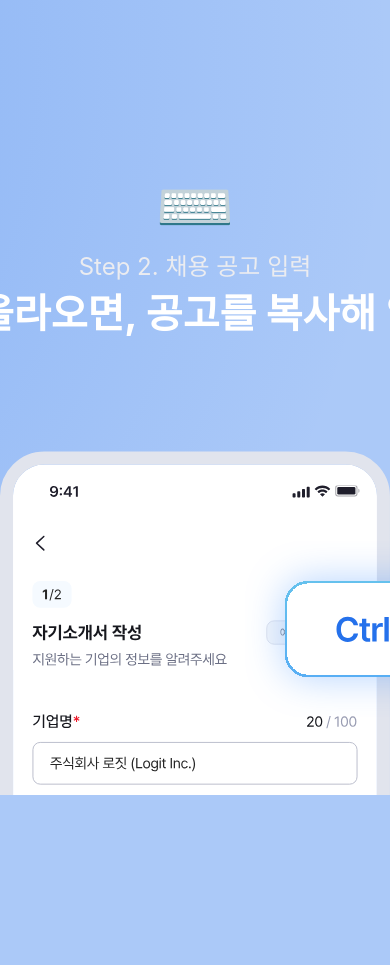
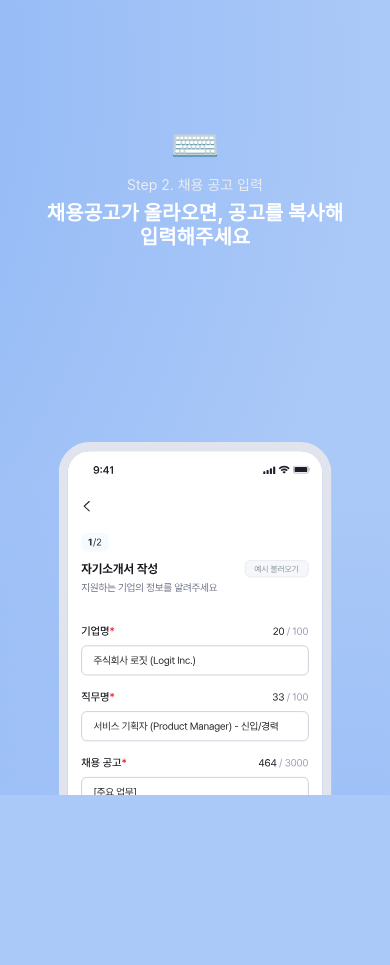
Before and after one commit to Nexters-Logit/logit-landing, a Next.js app: page / in a window 390 px wide. Shown: the part 3440-4405 px from the top of the page. Built offline with nearby package versions, Linux system fonts and the light colour scheme; a web font is replaced by a local one.

Commit message:
feat: Features Step 반응형 적용 (이미지 바닥 고정, rectangle 높이 스케일)

```diff
--- a/src/components/sections/Features.tsx
+++ b/src/components/sections/Features.tsx
@@ -10,6 +10,7 @@ interface ExtraImage {
   width: number;
   height: number;
   style: React.CSSProperties;
+  className?: string;
 }
 
 interface FeatureStepProps {
@@ -55,10 +56,10 @@ function FeatureStep({
         <div
           style={{
             position: "absolute",
-            top: "217px",
+            top: "clamp(110px, 20.1vh, 217px)",
             left: "50%",
             transform: "translateX(-50%)",
-            width: textWidth,
+            width: `min(${textWidth}, calc(100vw - 40px))`,
             display: "flex",
             flexDirection: "column",
             alignItems: "center",
@@ -66,30 +67,30 @@ function FeatureStep({
             zIndex: 1,
           }}
         >
-          <p style={{ alignSelf: "stretch", color: emojiColor, textAlign: "center", fontSize: "64px", fontWeight: 400, lineHeight: "120%" }}>
+          <p style={{ alignSelf: "stretch", color: emojiColor, textAlign: "center", fontSize: "clamp(40px, 4.44vw, 64px)", fontWeight: 400, lineHeight: "120%" }}>
             {emoji}
           </p>
-          <p style={{ alignSelf: "stretch", color: emojiColor, textAlign: "center", fontSize: "24px", fontWeight: 400, lineHeight: "120%" }}>
+          <p style={{ alignSelf: "stretch", color: emojiColor, textAlign: "center", fontSize: "clamp(14px, 1.67vw, 24px)", fontWeight: 400, lineHeight: "120%" }}>
             {stepLabel}
           </p>
-          <p style={{ color: "#FFFFFF", textAlign: "center", fontSize: "40px", fontWeight: 700, lineHeight: "120%", whiteSpace: "nowrap" }}>
+          <p style={{ color: "#FFFFFF", textAlign: "center", fontSize: "clamp(20px, 2.08vw, 40px)", fontWeight: 700, lineHeight: "120%", wordBreak: "keep-all" }}>
             {heading}
           </p>
         </div>
 
         {/* 목업 이미지 */}
-        {imageSrc && (
+        {imageSrc && imageWidth > 0 && imageHeight > 0 && (
           <img
             src={imageSrc}
             alt=""
             aria-hidden="true"
             style={{
               position: "absolute",
-              top: "433.873px",
+              bottom: 0,
               left: "50%",
               transform: "translateX(-50%)",
-              width: `${imageWidth}px`,
-              height: `${imageHeight}px`,
+              width: `min(${imageWidth}px, 70vw)`,
+              height: `min(${imageHeight}px, ${((70 * imageHeight) / imageWidth).toFixed(1)}vw)`,
               zIndex: 1,
             }}
           />
@@ -101,6 +102,7 @@ function FeatureStep({
             src={img.src}
             alt=""
             aria-hidden="true"
+            className={img.className}
             style={{
               position: "absolute",
               width: `${img.width}px`,
@@ -297,7 +299,8 @@ export default function Features() {
             src: "/feature-step2-card.svg",
             width: 404,
             height: 183,
-            style: { left: "calc(50% + 50px)", top: "586.873px" },
+            style: { left: "calc(50% + 50px)", bottom: "310px" },
+            className: "hidden md:block",
           },
         ]}
         gradients={[
@@ -350,19 +353,22 @@ export default function Features() {
             src: "/feature-step3-card.svg",
             width: 447,
             height: 183,
-            style: { left: "calc(50% - 383px)", top: "790px" },
+            style: { left: "calc(50% - 383px)", bottom: "107px" },
+            className: "hidden md:block",
           },
           {
             src: "/feature-step3-deco.svg",
             width: 458,
             height: 458,
             style: { left: "1109px", top: "331px", zIndex: 4 },
+            className: "hidden md:block",
           },
           {
             src: "/feature-step3-deco2.svg",
             width: 511,
             height: 501,
             style: { left: "1200px", top: "459px" },
+            className: "hidden md:block",
           },
         ]}
         gradients={[
@@ -379,11 +385,10 @@ export default function Features() {
           {
             style: {
               bottom: "0",
-              left: "50%",
-              transform: "translateX(-50%)",
-              width: "1920px",
-              height: "387px",
-              borderRadius: "320px 320px 0 0",
+              left: "0",
+              width: "100%",
+              height: "clamp(120px, 47.5vw, 387px)",
+              borderRadius: "clamp(60px, 16.7vw, 320px) clamp(60px, 16.7vw, 320px) 0 0",
               background: "#181B24",
             },
           },
```
